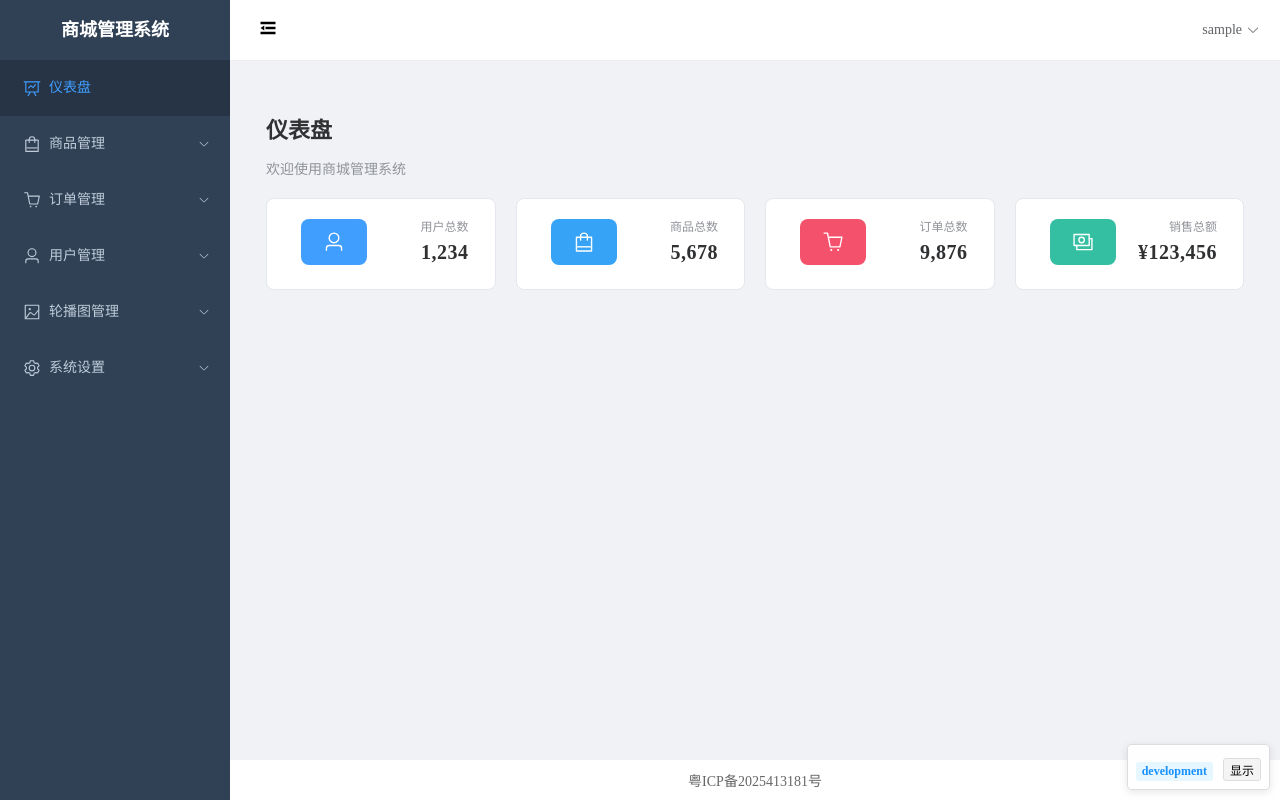
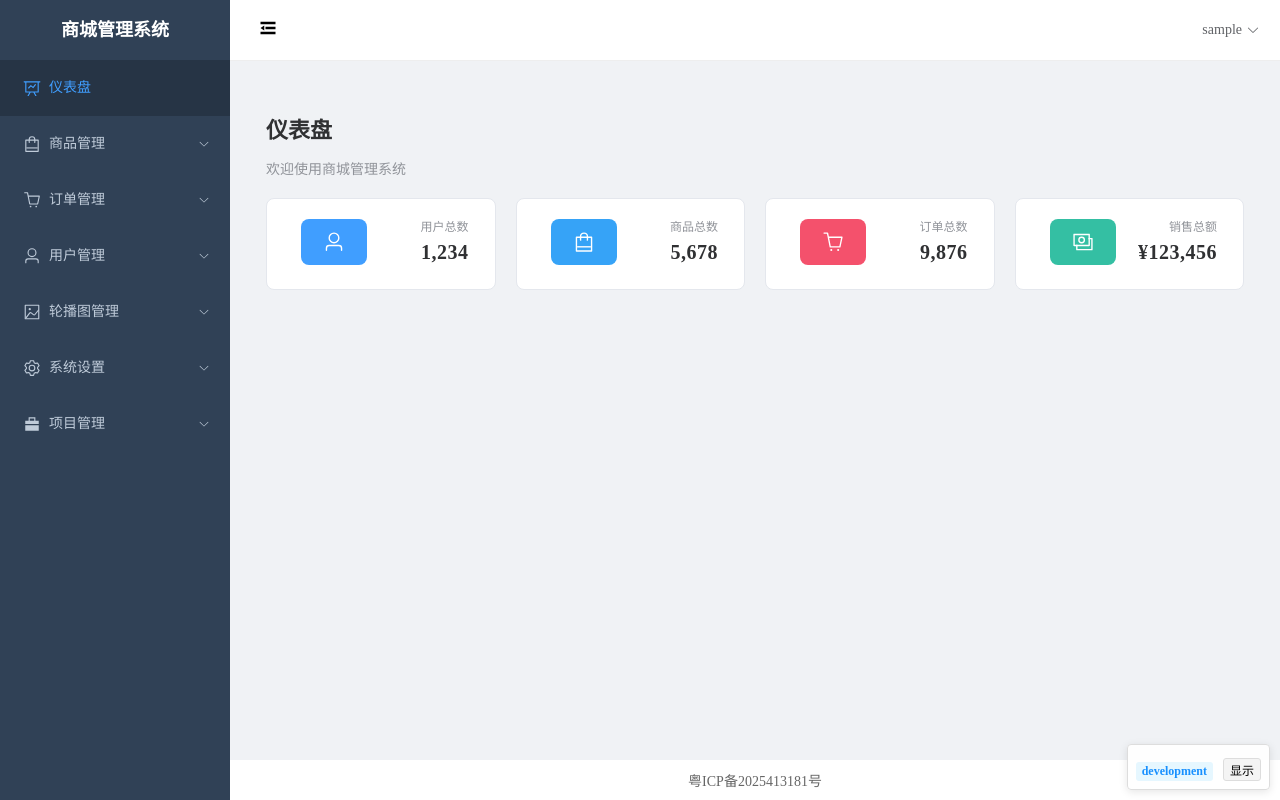
Before and after one commit to zhuanghaixin/my_mall, a Vue app in the folder mall-admin/: page /dashboard in a window 1280 px wide. Built offline with nearby package versions, Linux system fonts and the light colour scheme; sample sign-in values are in the browser's storage.

Commit message:
feat(routes): 新增项目管理相关路由
- 在路由配置中添加了项目管理模块
- 包含大文件上传、多文件预览、台风轨迹绘制和国际化方案等子路由
- 为每个子路由配置了相应的组件和元数据

```diff
--- a/mall-admin/src/router/routes.ts
+++ b/mall-admin/src/router/routes.ts
@@ -220,6 +220,54 @@ export const constantRoutes: RouteRecordRaw[] = [
       },
     ],
   },
+  // 项目管理
+  {
+    path: '/project',
+    component: BasicLayout,
+    redirect: '/project/upload',
+    meta: {
+      title: '项目管理',
+      icon: 'Briefcase',
+    },
+    children: [
+      {
+        path: 'upload',
+        name: 'ProjectUpload',
+        component: () => import('@/views/project/upload.vue'),
+        meta: {
+          title: '大文件上传',
+          icon: 'Upload',
+        },
+      },
+      {
+        path: 'preview',
+        name: 'ProjectPreview',
+        component: () => import('@/views/project/preview.vue'),
+        meta: {
+          title: '多文件预览',
+          icon: 'Files',
+        },
+      },
+      {
+        path: 'typhoon',
+        name: 'ProjectTyphoon',
+        component: () => import('@/views/project/typhoon.vue'),
+        meta: {
+          title: '台风轨迹绘制',
+          icon: 'Map',
+        },
+      },
+      {
+        path: 'i18n',
+        name: 'ProjectI18n',
+        component: () => import('@/views/project/i18n.vue'),
+        meta: {
+          title: '国际化方案',
+          icon: 'Language',
+        },
+      },
+    ],
+  },
   // 将匹配所有路径，放在最后
   {
     path: '/:pathMatch(.*)*',
--- /dev/null
+++ b/mall-admin/src/views/project/i18n.vue
@@ -0,0 +1,15 @@
+<template>
+  <div class="project-i18n">
+    <h1>国际化方案</h1>
+  </div>
+</template>
+
+<script setup lang="ts">
+// 预留后续逻辑
+</script>
+
+<style scoped lang="scss">
+.project-i18n {
+  padding: 24px;
+}
+</style>
--- /dev/null
+++ b/mall-admin/src/views/project/preview.vue
@@ -0,0 +1,15 @@
+<template>
+  <div class="project-preview">
+    <h1>多文件预览</h1>
+  </div>
+</template>
+
+<script setup lang="ts">
+// 预留后续逻辑
+</script>
+
+<style scoped lang="scss">
+.project-preview {
+  padding: 24px;
+}
+</style>
--- /dev/null
+++ b/mall-admin/src/views/project/typhoon.vue
@@ -0,0 +1,15 @@
+<template>
+  <div class="project-typhoon">
+    <h1>台风轨迹绘制</h1>
+  </div>
+</template>
+
+<script setup lang="ts">
+// 预留后续逻辑
+</script>
+
+<style scoped lang="scss">
+.project-typhoon {
+  padding: 24px;
+}
+</style>
--- /dev/null
+++ b/mall-admin/src/views/project/upload.vue
@@ -0,0 +1,15 @@
+<template>
+  <div class="project-upload">
+    <h1>大文件上传</h1>
+  </div>
+</template>
+
+<script setup lang="ts">
+// 预留后续逻辑
+</script>
+
+<style scoped lang="scss">
+.project-upload {
+  padding: 24px;
+}
+</style>
```
Also changed, not shown: 1 other file (tests, documents, lock files or other folders).
